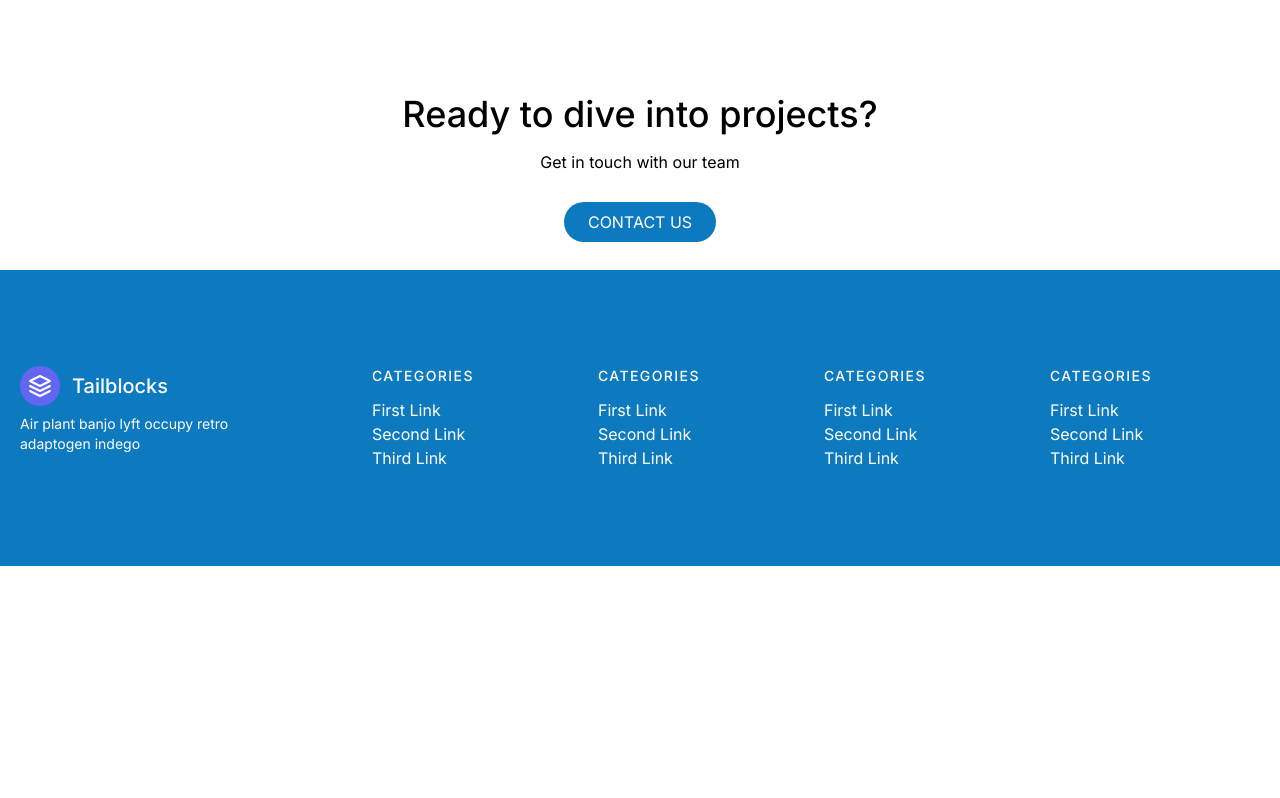
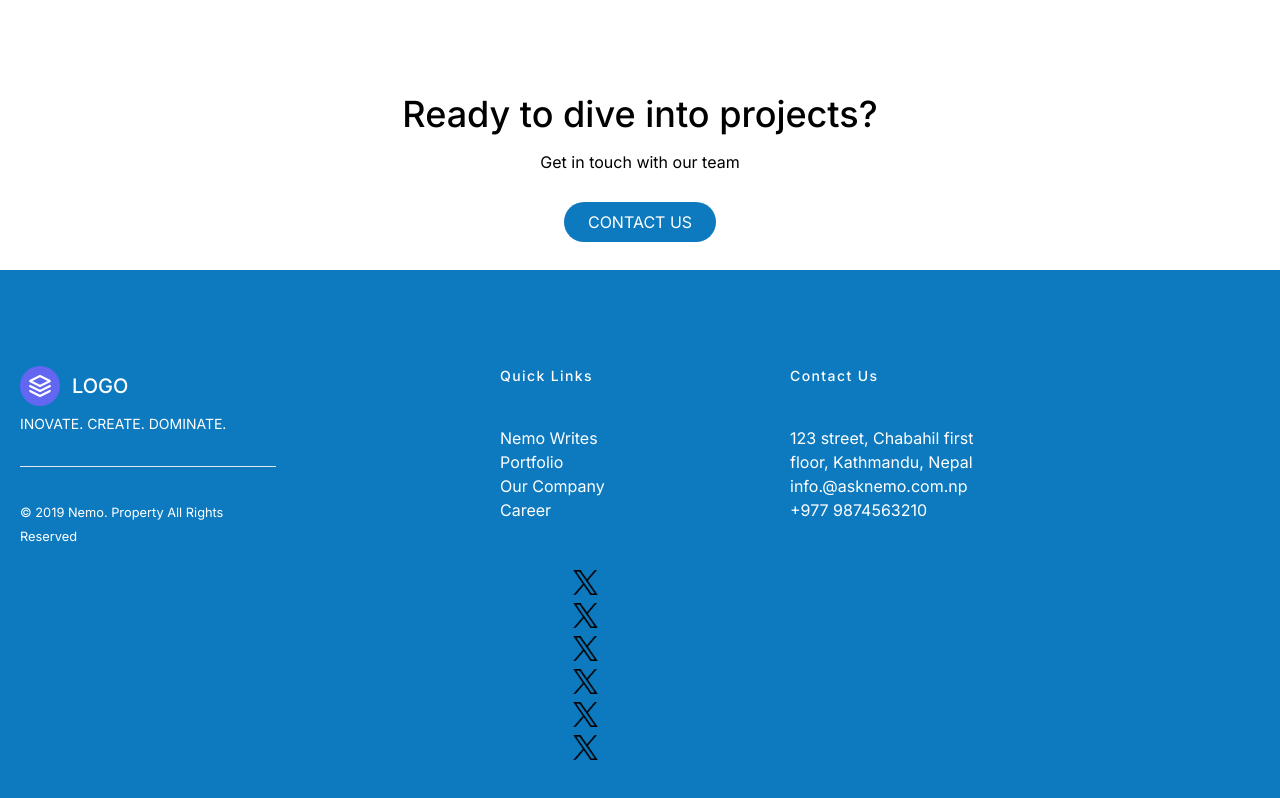
Before and after one commit to RohitSth/nemo-protfolio, a Next.js app: page / in a window 1280 px wide. Shown: the part 3533-4331 px from the top of the page. Before the commit the page ends 4099 px from the top, so only its background shows below. Built offline with nearby package versions, Linux system fonts and the light colour scheme.

Commit message:
fixed the footer and the logos

```diff
--- a/src/app/components/customer/page.tsx
+++ b/src/app/components/customer/page.tsx
@@ -8,7 +8,7 @@ const Customer = () => {
           Our Valued Clients
         </h1>
       </div>
-      <div className="w-full inline-flex flex-nowrap mb-24">
+      <div className="w-full flex justify-center mb-24">
         <ul className="flex items-center justify-center md:justify-start [&_li]:mx-8 [&_Image]:max-w-none">
           <li>
             <Image src="/python.png" alt="" width={100} height={100} />
--- a/src/app/components/footer/page.tsx
+++ b/src/app/components/footer/page.tsx
@@ -1,8 +1,10 @@
+import Image from "next/image";
+
 const Footer = () => {
   return (
     <>
-      <footer className="text-white body-font bg-[#0D7ABF]">
-        <div className="container px-5 py-24 mx-auto flex md:items-center lg:items-start md:flex-row md:flex-nowrap flex-wrap flex-col">
+      <footer id="footer" className="text-white body-font bg-[#0D7ABF]">
+        <div className="container px-5 py-24 mx-auto flex flex-row ">
           <div className="w-64 flex-shrink-0 md:mx-0 mx-auto text-center md:text-left">
             <a className="flex title-font font-medium items-center md:justify-start justify-center">
               <svg
@@ -17,74 +19,112 @@ const Footer = () => {
               >
                 <path d="M12 2L2 7l10 5 10-5-10-5zM2 17l10 5 10-5M2 12l10 5 10-5"></path>
               </svg>
-              <span className="ml-3 text-xl">Tailblocks</span>
+              <span className="ml-3 text-xl">LOGO</span>
             </a>
-            <p className="mt-2 text-sm">
-              Air plant banjo lyft occupy retro adaptogen indego
-            </p>
+            <p className="mt-2 text-sm">INOVATE. CREATE. DOMINATE.</p>
+            <hr className="my-8" />
+            <small>&copy; 2019 Nemo. Property All Rights Reserved</small>
           </div>
           <div className="flex-grow flex flex-wrap md:pl-20 -mb-10 md:mt-0 mt-10 md:text-left text-center">
-            <div className="lg:w-1/4 md:w-1/2 w-full px-4">
+            <div className="lg:w-1/4 md:w-1/2 w-full px-4 ml-32">
               <h2 className="title-font font-medium tracking-widest text-sm mb-3">
-                CATEGORIES
+                Quick Links
               </h2>
-              <nav className="list-none mb-10">
+              <nav className="list-none my-10">
                 <li>
-                  <a className="hover:underline">First Link</a>
+                  <a className="hover:underline">Nemo Writes</a>
                 </li>
                 <li>
-                  <a className="hover:underline">Second Link</a>
+                  <a className="hover:underline">Portfolio</a>
                 </li>
                 <li>
-                  <a className="hover:underline">Third Link</a>
+                  <a className="hover:underline">Our Company</a>
+                </li>
+                <li>
+                  <a className="hover:underline">Career</a>
                 </li>
               </nav>
             </div>
-            <div className="lg:w-1/4 md:w-1/2 w-full px-4">
+            <div className="lg:w-1/4 md:w-1/2 w-full px-4 mx-16">
               <h2 className="title-font font-medium tracking-widest text-sm mb-3">
-                CATEGORIES
+                Contact Us
               </h2>
-              <nav className="list-none mb-10">
+              <nav className="list-none my-10">
                 <li>
-                  <a className="hover:underline">First Link</a>
+                  <a className="hover:underline">
+                    123 street, Chabahil first floor, Kathmandu, Nepal
+                  </a>
                 </li>
                 <li>
-                  <a className="hover:underline">Second Link</a>
+                  <a className="hover:underline">info.@asknemo.com.np</a>
                 </li>
                 <li>
-                  <a className="hover:underline">Third Link</a>
+                  <a className="hover:underline">+977 9874563210</a>
                 </li>
               </nav>
             </div>
-            <div className="lg:w-1/4 md:w-1/2 w-full px-4">
-              <h2 className="title-font font-medium tracking-widest text-sm mb-3">
-                CATEGORIES
-              </h2>
-              <nav className="list-none mb-10">
-                <li>
-                  <a className="hover:underline">First Link</a>
+
+            <div className="lg:w-1/4 md:w-1/2 w-full px-4 ml-8 flex justify-end">
+              <nav className="list-none mb-10 ml-20">
+                <li className="my-2">
+                  <a>
+                    <Image
+                      src="/twitter.png"
+                      width={25}
+                      height={25}
+                      alt="twitter logo"
+                    />
+                  </a>
                 </li>
-                <li>
-                  <a className="hover:underline">Second Link</a>
+                <li className="my-2">
+                  <a>
+                    <Image
+                      src="/twitter.png"
+                      width={25}
+                      height={25}
+                      alt="twitter logo"
+                    />
+                  </a>
                 </li>
-                <li>
-                  <a className="hover:underline">Third Link</a>
+                <li className="my-2">
+                  <a>
+                    <Image
+                      src="/twitter.png"
+                      width={25}
+                      height={25}
+                      alt="twitter logo"
+                    />
+                  </a>
                 </li>
-              </nav>
-            </div>
-            <div className="lg:w-1/4 md:w-1/2 w-full px-4">
-              <h2 className="title-font font-medium tracking-widest text-sm mb-3">
-                CATEGORIES
-              </h2>
-              <nav className="list-none mb-10">
-                <li>
-                  <a className="hover:underline">First Link</a>
+                <li className="my-2">
+                  <a>
+                    <Image
+                      src="/twitter.png"
+                      width={25}
+                      height={25}
+                      alt="twitter logo"
+                    />
+                  </a>
                 </li>
-                <li>
-                  <a className="hover:underline">Second Link</a>
+                <li className="my-2">
+                  <a>
+                    <Image
+                      src="/twitter.png"
+                      width={25}
+                      height={25}
+                      alt="twitter logo"
+                    />
+                  </a>
                 </li>
-                <li>
-                  <a className="hover:underline">Third Link</a>
+                <li className="my-2">
+                  <a>
+                    <Image
+                      src="/twitter.png"
+                      width={25}
+                      height={25}
+                      alt="twitter logo"
+                    />
+                  </a>
                 </li>
               </nav>
             </div>
--- a/src/app/components/header/page.tsx
+++ b/src/app/components/header/page.tsx
@@ -19,10 +19,27 @@ const Header = () => {
             <span className="ml-3 text-xl">nemo</span>
           </a>
           <nav className="md:ml-auto flex flex-wrap items-center text-base justify-center">
-            <a className="mr-10  text-[24px] hover:text-[#0D7ABF]">Home</a>
-            <a className="mr-10  text-[24px] hover:text-[#0D7ABF]">Services</a>
-            <a className="mr-10  text-[24px] hover:text-[#0D7ABF]">About</a>
-            <a className="mr-10  text-[24px] hover:text-[#0D7ABF]">Carrer</a>
+            <a href="/" className="mr-10  text-[24px] hover:text-[#0D7ABF]">
+              Home
+            </a>
+            <a
+              href="#service-page"
+              className="mr-10  text-[24px] hover:text-[#0D7ABF]"
+            >
+              Services
+            </a>
+            <a
+              href="#about"
+              className="mr-10  text-[24px] hover:text-[#0D7ABF]"
+            >
+              About
+            </a>
+            <a
+              href="#footer"
+              className="mr-10  text-[24px] hover:text-[#0D7ABF]"
+            >
+              Carrer
+            </a>
           </nav>
           <button className="inline-flex text-white bg-[#0D7ABF] border-0 py-2 px-6 focus:outline-none hover:bg-[#0a5483] rounded-[26px] text-[24px]">
             Contact
--- a/src/app/components/service-page/page.tsx
+++ b/src/app/components/service-page/page.tsx
@@ -3,7 +3,7 @@ import Image from "next/image";
 const ServicePage = () => {
   return (
     <>
-      <section className="text-gray-600 body-font">
+      <section id="service-page" className="text-gray-600 body-font">
         <div className="container px-5 py-24 mx-auto">
           <div className="flex -m-4">
             <div className="p-4 lg:w-1/4 md:w-1/2">
--- a/src/app/components/testimonial/page.tsx
+++ b/src/app/components/testimonial/page.tsx
@@ -3,7 +3,7 @@ import Image from "next/image";
 const Testimonial = () => {
   return (
     <>
-      <section className="text-gray-600 body-font bg-[#76ABD1]">
+      <section id="about" className="text-gray-600 body-font bg-[#76ABD1]">
         <div className="container px-5 py-24 mx-auto">
           <a
             href=""
@@ -26,9 +26,9 @@ const Testimonial = () => {
                 </svg>
                 <p className="leading-relaxed mb-6">
                   Synth chartreuse iPhone lomo cray raw denim brunch everyday
-                  carry neutra before they sold out fixie 90's microdosing.
-                  Tacos pinterest fanny pack venmo, post-ironic heirloom
-                  try-hard pabst authentic iceland.
+                  carry neutra before they sold out fixie 90s microdosing. Tacos
+                  pinterest fanny pack venmo, post-ironic heirloom try-hard
+                  pabst authentic iceland.
                 </p>
                 <a className="inline-flex items-center">
                   <Image
@@ -59,9 +59,9 @@ const Testimonial = () => {
                 </svg>
                 <p className="leading-relaxed mb-6">
                   Synth chartreuse iPhone lomo cray raw denim brunch everyday
-                  carry neutra before they sold out fixie 90's microdosing.
-                  Tacos pinterest fanny pack venmo, post-ironic heirloom
-                  try-hard pabst authentic iceland.
+                  carry neutra before they sold out fixie 90s microdosing. Tacos
+                  pinterest fanny pack venmo, post-ironic heirloom try-hard
+                  pabst authentic iceland.
                 </p>
                 <a className="inline-flex items-center">
                   <Image
```
Also changed, not shown: public/twitter.png (added).
